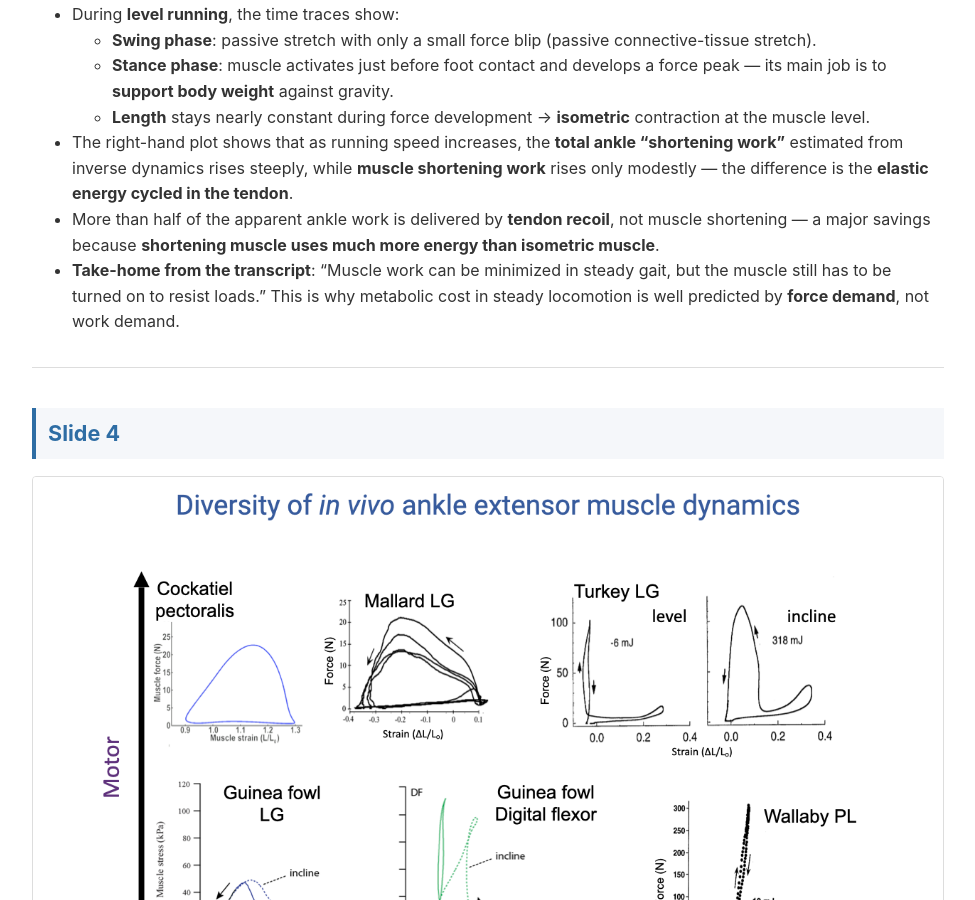
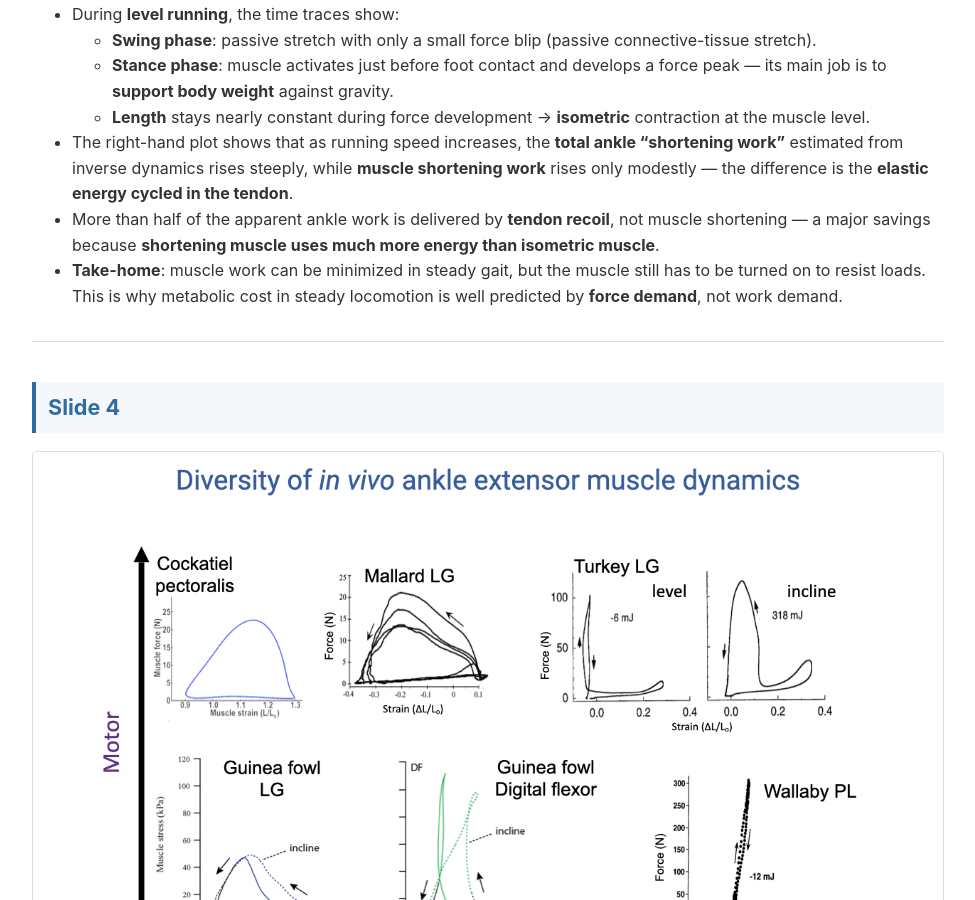
Before and after one commit to MADaley/E183_ExercisePhysiology, a Jekyll site: the page built from week06/friday-review.md, in a window 1280 px wide and 900 px high, scrolled down 2725 px. Shown: the whole window, without its empty margins (152-1127 px from the left). Built offline with Jekyll 4.4.1, drawn with Linux system fonts in a browser that asks for light colours.

Commit message:
Remove transcript reference from Week 6 Friday review slide 3
Co-Authored-By: Claude Opus 4.7 (1M context) <noreply@anthropic.com>

```diff
--- a/week06/friday-review.md
+++ b/week06/friday-review.md
@@ -52,7 +52,7 @@ This Friday session completes the Week 6 integrative muscle material and then mo
   - **Length** stays nearly constant during force development → **isometric** contraction at the muscle level.
 - The right-hand plot shows that as running speed increases, the **total ankle "shortening work"** estimated from inverse dynamics rises steeply, while **muscle shortening work** rises only modestly — the difference is the **elastic energy cycled in the tendon**.
 - More than half of the apparent ankle work is delivered by **tendon recoil**, not muscle shortening — a major savings because **shortening muscle uses much more energy than isometric muscle**.
-- **Take-home from the transcript**: "Muscle work can be minimized in steady gait, but the muscle still has to be turned on to resist loads." This is why metabolic cost in steady locomotion is well predicted by **force demand**, not work demand.
+- **Take-home**: muscle work can be minimized in steady gait, but the muscle still has to be turned on to resist loads. This is why metabolic cost in steady locomotion is well predicted by **force demand**, not work demand.
 
 ---
 
```
